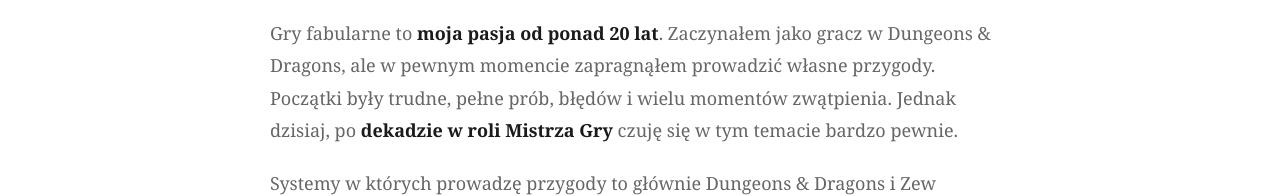
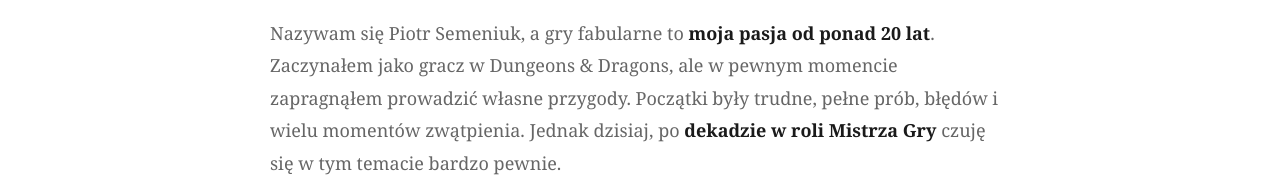
Before and after one commit to nentrar/podamcikostke, an Eleventy site: page about.html in a window 1280 px wide. Shown: the part 508-704 px from the top of the page. Built offline with nearby package versions, Linux system fonts and the light colour scheme; Eleventy itself is replaced by a stand-in of ours; files that its build step writes are made by us from their sources; a web font is replaced by a local one.

Commit message:
Add my name

```diff
--- a/about.html
+++ b/about.html
@@ -12,7 +12,7 @@
 
     <section class="content-section">
         <h2>I'm just a simple man</h2>
-        <p>Gry fabularne to <strong>moja pasja od ponad 20 lat</strong>. Zaczynałem jako gracz w Dungeons & Dragons, ale w pewnym momencie zapragnąłem prowadzić własne przygody. Początki były trudne, pełne prób, błędów i wielu momentów zwątpienia. Jednak dzisiaj, po <strong>dekadzie w roli Mistrza Gry</strong> czuję się w tym temacie bardzo pewnie.</p>
+        <p>Nazywam się Piotr Semeniuk, a gry fabularne to <strong>moja pasja od ponad 20 lat</strong>. Zaczynałem jako gracz w Dungeons & Dragons, ale w pewnym momencie zapragnąłem prowadzić własne przygody. Początki były trudne, pełne prób, błędów i wielu momentów zwątpienia. Jednak dzisiaj, po <strong>dekadzie w roli Mistrza Gry</strong> czuję się w tym temacie bardzo pewnie.</p>
         <p>Systemy w których prowadzę przygody to głównie Dungeons & Dragons i Zew Cthulhu. W ostatnich latach <strong>eksperymentuję też z nowszymi systemami indie oraz wlasnymi</strong>, szukając takich rozwiązań, które wspierają storytelling i immersję.</p>
         <p>Choć korzystałem z narzędzi online jak Roll20 czy Foundry, <strong>najlepiej czuję się przy stole</strong>, z fizycznymi pomocami, kostkami i atmosferą, przy której każdy może w pełni zanurzyć się w świat gry. </p>
         <p>Lubię, gdy gracze naprawdę wczuwają się w swoje postacie, dlatego czasem <strong>wprowadzam elementy larpowe</strong>, bo nic nie oddaje klimatu tak, jak możliwość fizycznego doświadczenia świata.</p>
```
